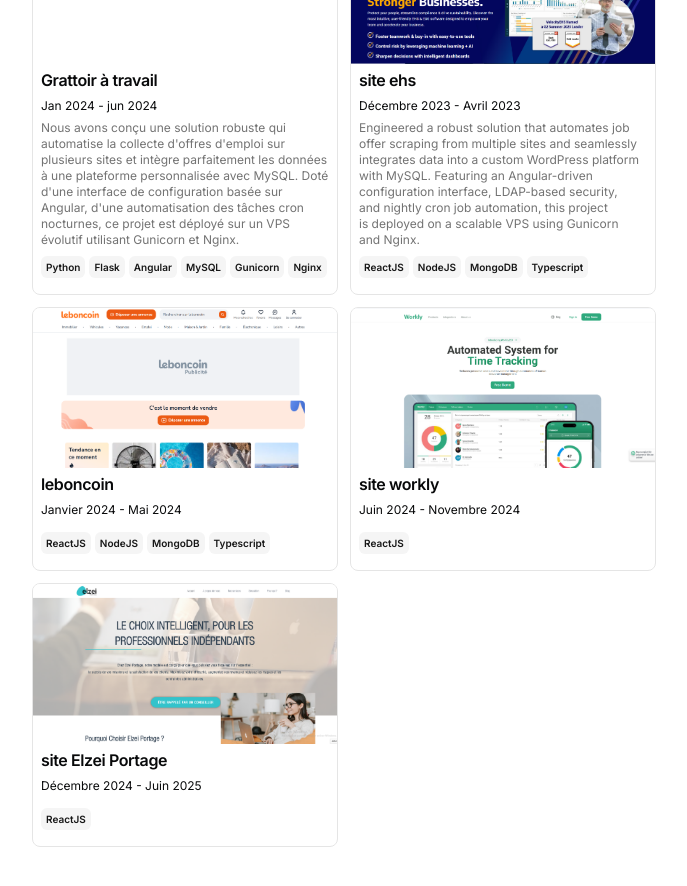
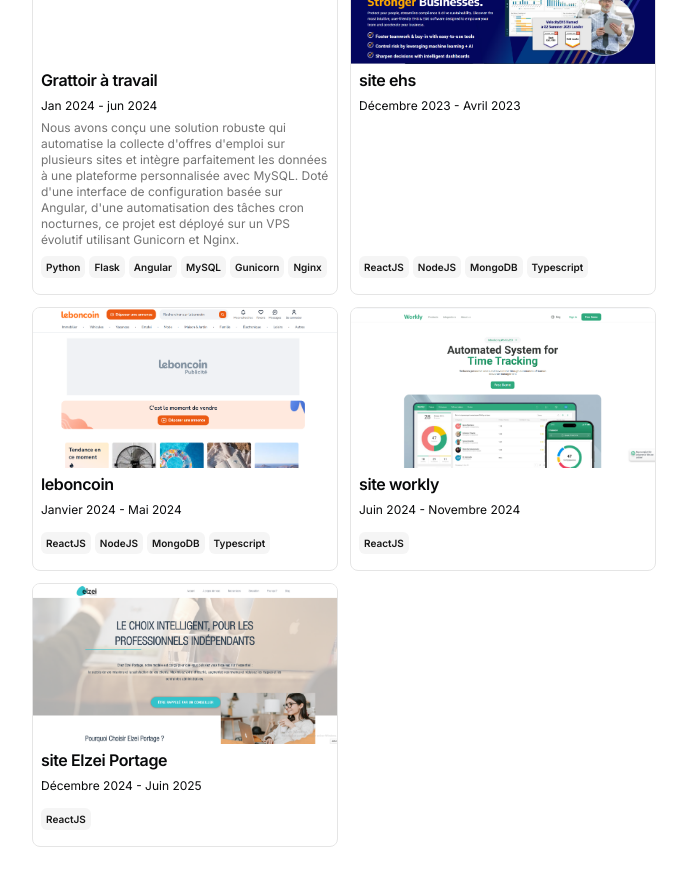
Before and after one commit to nader2356/naderabdessaied-portflio, a Next.js app: page / in a window 1280 px wide. Shown: the part 1480-2366 px from the top of the page, without its empty margins (296-983 px from the left). Built offline with nearby package versions, Linux system fonts and the light colour scheme; grey boxes are pictures that could not be loaded.

Commit message:
Update submodule contentm

```diff
--- a/src/data/resume.tsx
+++ b/src/data/resume.tsx
@@ -161,7 +161,7 @@ export const DATA = {
       href: "https://www.ehs.com",
       dates: "Décembre 2023 - Avril 2023",
       active: true,
-      description: "Engineered a robust solution that automates job offer scraping from multiple sites and seamlessly integrates data into a custom WordPress platform with MySQL. Featuring an Angular-driven configuration interface, LDAP-based security, and nightly cron job automation, this project is deployed on a scalable VPS using Gunicorn and Nginx.",
+      description: "",
       technologies: [
         "ReactJS",
         "NodeJS",
```
